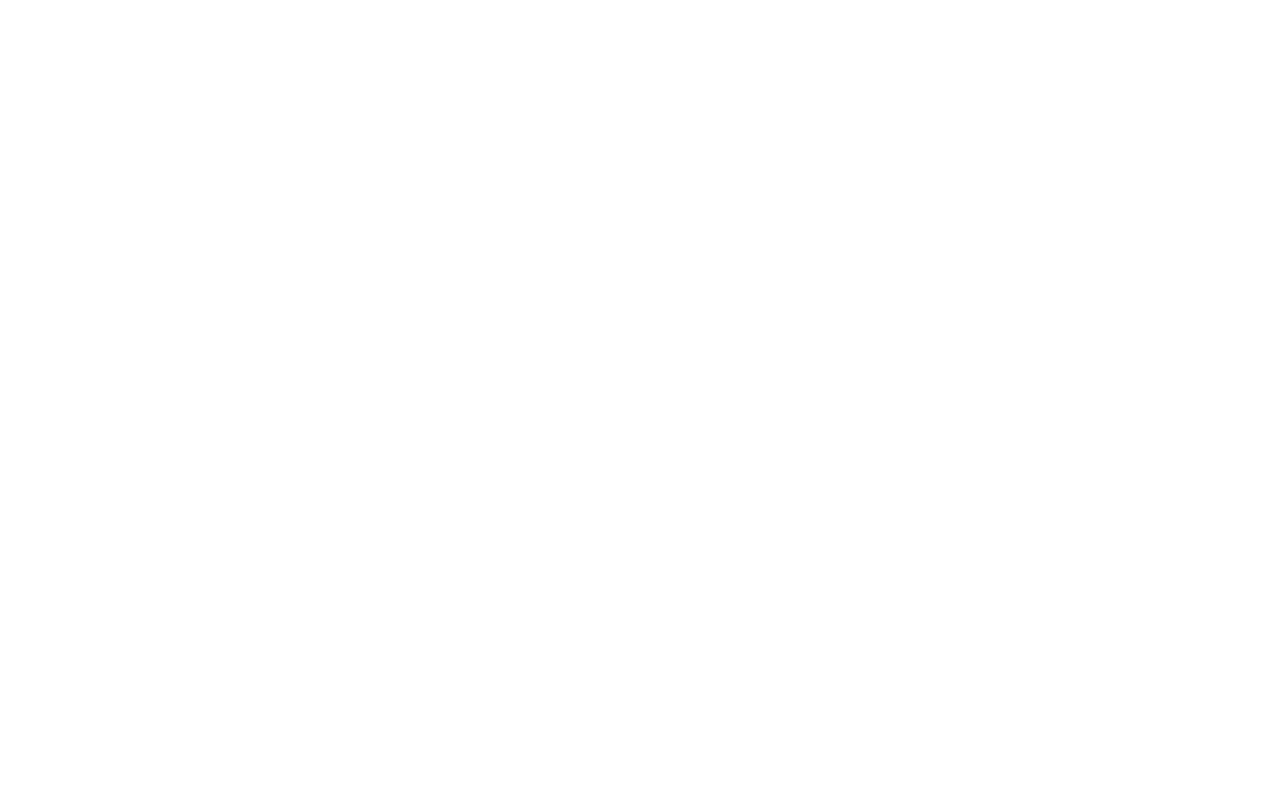
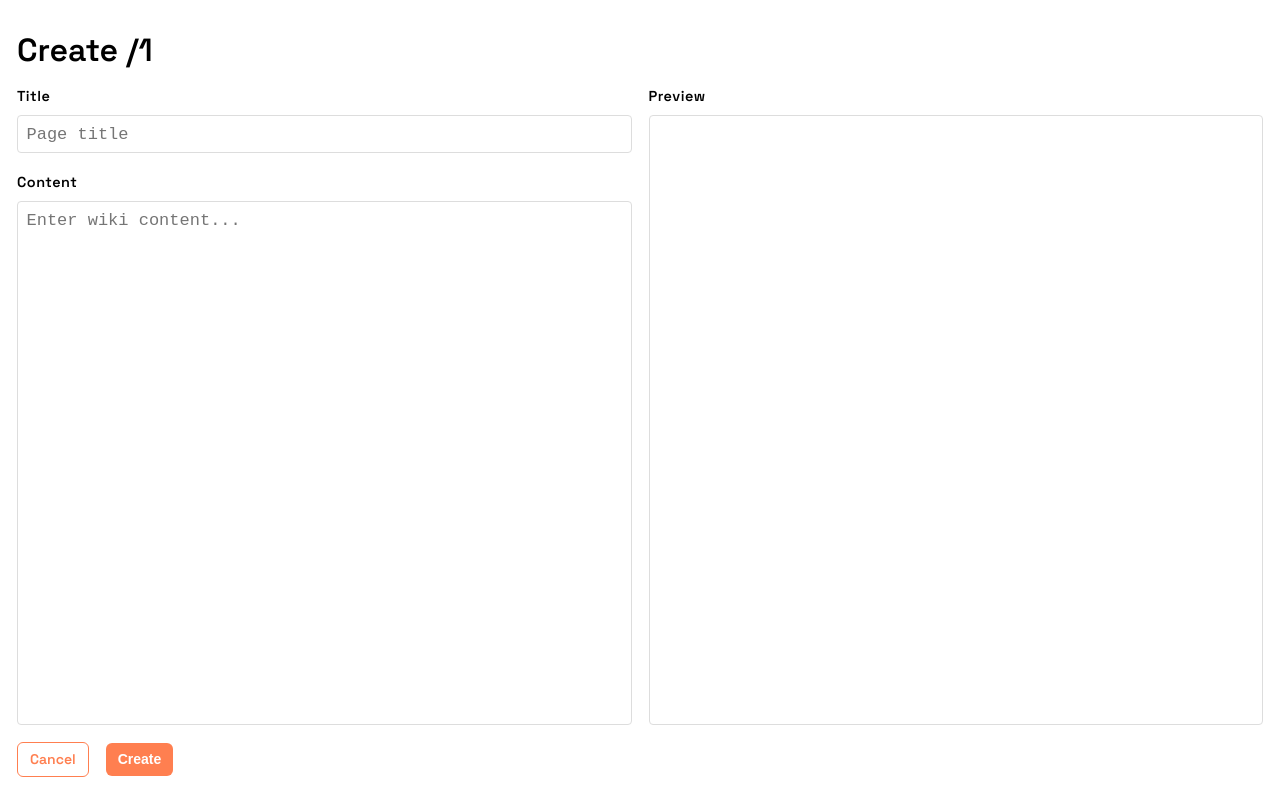
Before and after one commit to icnh/sma_not_a_wiki, a Nuxt app: page /edit/1 in a window 1280 px wide. Before the commit this address had no page. Built offline with nearby package versions, Linux system fonts and the light colour scheme; no server answers.

Commit message:
implement editor

```diff
--- a/app.vue
+++ b/app.vue
@@ -33,7 +33,7 @@
   font-weight: 600;
 }
 
-a.btn {
+.btn {
   background-color: coral;
   color: white;
   padding: 6px 12px;
@@ -42,15 +42,32 @@
   font-weight: 600;
   text-decoration: none;
   display: inline-block;
+  border: none;
+  line-height: 150%;
+  text-align: center;
 }
 
-a:hover.btn {
+.btn.btn-secondary {
+  background-color: transparent;
+  color: coral;
+  border: 1px solid coral;
+}
+
+:hover.btn {
   background-color: color-mix(in srgb, coral 90%, black);
 }
 
-a:active.btn {
+:hover.btn.btn-secondary {
+  background-color: color-mix(in srgb, coral 5%, white);
+}
+
+:active.btn {
   background-color: color-mix(in srgb, coral 80%, black);
   padding-top: 7px;
   padding-bottom: 5px;
 }
+
+:active.btn.btn-secondary {
+  background-color: color-mix(in srgb, coral 15%, white);
+}
 </style>
--- a/pages/[slug].vue
+++ b/pages/[slug].vue
@@ -13,7 +13,7 @@
         <WikiText :content="page?.content ?? 'There is no such page yet.'" />
 
         <footer>
-            <a class="btn" href="#">{{ page ? 'Edit' : 'Create' }}</a>
+            <NuxtLink class="btn" :to="`/edit/${slug}`">{{ page ? 'Edit' : 'Create' }}</NuxtLink>
         </footer>
     </article>
 </template>
@@ -22,5 +22,6 @@
 article {
     max-width: 60pc;
     margin: 1em auto;
+    padding: 0 1em;
 }
 </style>
--- /dev/null
+++ b/pages/edit/[slug].vue
@@ -0,0 +1,174 @@
+<script setup lang="ts">
+const { params: { slug } } = useRoute();
+const { data: page } = useFetch<Page>(`/api/pages/${slug}`);
+
+const title = ref('');
+const content = ref('');
+const saving = ref(false);
+
+// Initialize form data when page loads
+watch(page, (newPage) => {
+    if (newPage) {
+        title.value = newPage.title;
+        content.value = newPage.content;
+    } else {
+        title.value = '';
+        content.value = '';
+    }
+}, { immediate: true });
+
+const savePage = async () => {
+    if (!title.value.trim() || !content.value.trim()) {
+        alert('Title and content are required');
+        return;
+    }
+
+    saving.value = true;
+    try {
+        await $fetch(`/api/pages/${slug}`, {
+            method: 'PUT',
+            body: {
+                title: title.value,
+                content: content.value,
+            },
+        });
+
+        await navigateTo(`/${slug}`);
+    } catch (error) {
+        console.error('Error saving page:', error);
+        alert('Error saving page');
+    } finally {
+        saving.value = false;
+    }
+};
+</script>
+
+<template>
+    <div class="editor-container">
+        <h1>{{ page ? 'Edit' : 'Create' }} /{{ slug }}</h1>
+
+        <div class="editor-layout">
+            <div class="editor-panel">
+                <div class="form-group">
+                    <label for="title">Title</label>
+                    <input id="title" v-model="title" type="text" placeholder="Page title" class="title-input" />
+                </div>
+
+                <div class="form-group">
+                    <label for="content">Content</label>
+                    <textarea id="content" v-model="content" placeholder="Enter wiki content..."
+                        class="content-textarea"></textarea>
+                </div>
+            </div>
+
+            <div class="preview-panel">
+                <label>Preview</label>
+                <div class="preview-content">
+                    <h1>{{ title }}</h1>
+                    <WikiText :content="content" />
+                </div>
+            </div>
+        </div>
+
+        <footer>
+            <NuxtLink class="btn btn-secondary" :to="`/${slug}`">Cancel</NuxtLink>
+            <button class="btn" @click="savePage" :disabled="saving">
+                {{ saving ? 'Saving...' : (page ? 'Save' : 'Create') }}
+            </button>
+        </footer>
+    </div>
+</template>
+
+<style lang="css" scoped>
+.editor-container {
+    height: 95vh;
+    display: flex;
+    flex-direction: column;
+    margin: 0;
+    padding: 1em;
+}
+
+.editor-layout {
+    display: grid;
+    grid-template-columns: 1fr 1fr;
+    gap: 1em;
+    flex: 1;
+    min-height: 0;
+}
+
+.editor-panel {
+    display: flex;
+    flex-direction: column;
+    gap: 1em;
+    min-height: 0;
+}
+
+.form-group {
+    display: flex;
+    flex-direction: column;
+}
+
+.form-group:last-child {
+    flex: 1;
+    min-height: 0;
+}
+
+label {
+    font-weight: 600;
+    letter-spacing: .5px;
+    font-size: 0.85em;
+    margin-bottom: 0.5em;
+}
+
+input[type=text] {
+    padding: 0.5em;
+    border: 1px solid #ddd;
+    border-radius: 4px;
+    font-size: 1em;
+    font-family: 'Courier New', monospace;
+}
+
+textarea {
+    padding: 0.5em;
+    border: 1px solid #ddd;
+    border-radius: 4px;
+    font-size: 1em;
+    font-family: 'Courier New', monospace;
+    resize: none;
+    flex: 1;
+    min-height: 0;
+}
+
+.preview-panel {
+    display: flex;
+    flex-direction: column;
+    min-height: 0;
+}
+
+.preview-content {
+    padding: 0.5em;
+    border: 1px solid #ddd;
+    border-radius: 4px;
+    flex: 1;
+    overflow-y: auto;
+    min-height: 0;
+}
+
+footer {
+    display: flex;
+    gap: 1em;
+    align-items: center;
+    margin-top: 1em;
+}
+
+.btn:disabled {
+    opacity: 0.6;
+    cursor: not-allowed;
+}
+
+@media (max-width: 768px) {
+    .editor-layout {
+        grid-template-columns: 1fr;
+    }
+}
+</style>
```
Also changed, not shown: 1 other file (tests, documents, lock files or other folders).
